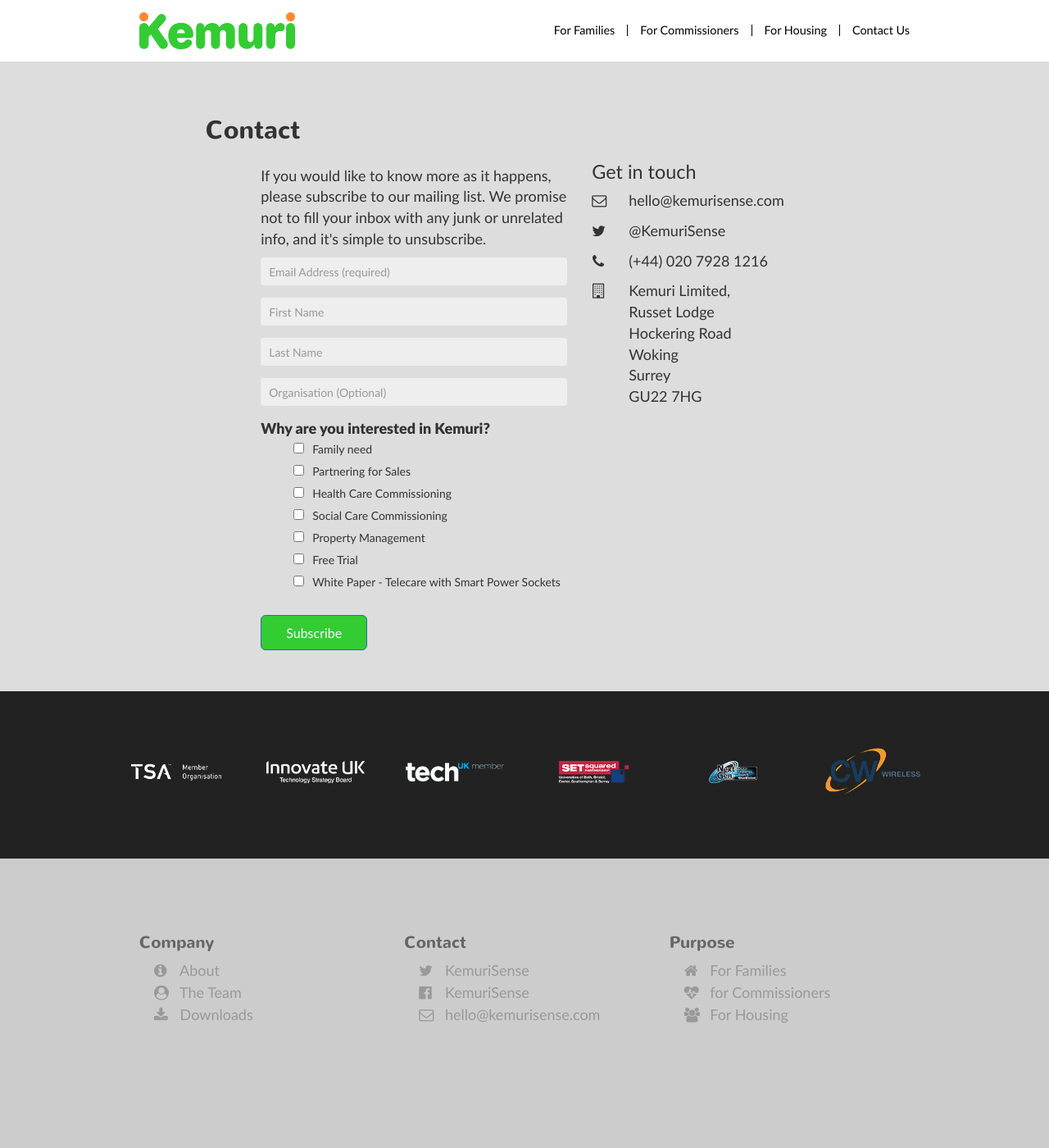
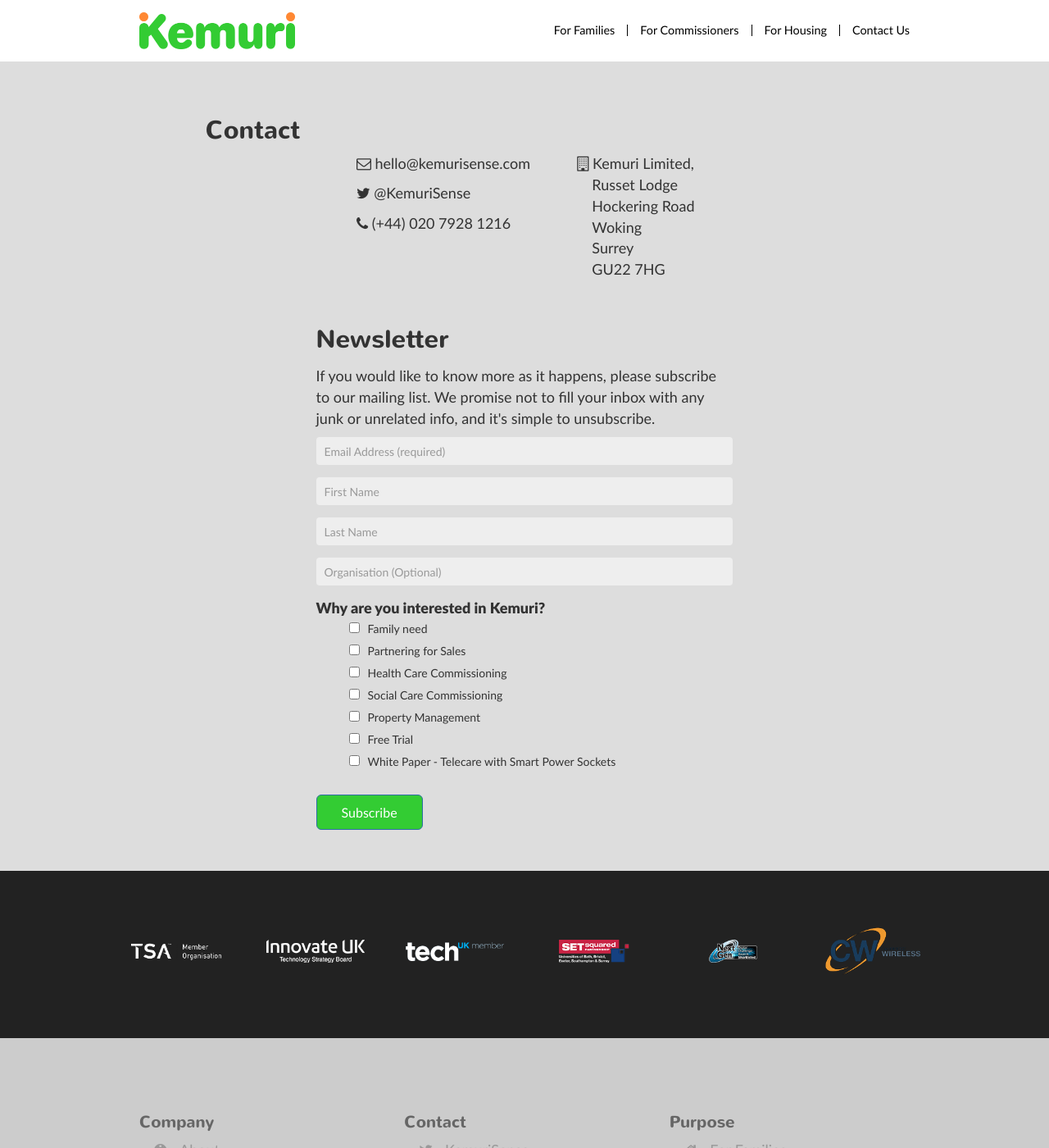
Before and after one commit to intelligentlilli/kemurisense.github.io, a Jekyll site: the page built from contact.html, in a window 1280 px wide and 1400 px high. Shown: the whole window at 82% size. Built offline with Jekyll 4.4.1, drawn with Linux system fonts in a browser that asks for light colours; nearby versions of some CDN libraries; library files that are not in the unit come from our copies; comment, search, counter and statistics services are not loaded.

Commit message:
Layout of contact page

```diff
--- a/contact.html
+++ b/contact.html
@@ -14,8 +14,36 @@
 
         <h2>Contact</h2>
 
+
         <div class="row">
-          <div class="col-md-6 col-md-push-1">
+          <div class="col-md-4 col-md-push-3 contact-info">
+
+            <p><span class="k-icon"></span> hello@kemurisense.com
+
+            <p><span class="k-icon"></span> @KemuriSense
+
+            <p><span class="k-icon"></span> (+44) 020 7928 1216
+
+          </div>
+          <div class="col-md-4 col-md-push-3  contact-info">
+            <p><span class="k-icon"></span>
+                Kemuri Limited,<br>
+                Russet Lodge<br>
+                Hockering Road<br>
+                Woking<br>
+                Surrey<br>
+                GU22 7HG<br><br></p>
+
+
+          </div>
+        </div>
+
+
+
+        <div class="row">
+          <div class="col-md-8 col-md-push-2">
+
+          <h2>Newsletter</h2>
 
             <!-- Begin MailChimp Signup Form -->
 
@@ -58,11 +86,10 @@
                   <div class="clear"><input type="submit" value="Subscribe" name="subscribe" id="mc-embedded-subscribe" class="btn btn-primary btn-lg"></div>
                 </div>
               </form>
-</div>
               <script type='text/javascript' src='//s3.amazonaws.com/downloads.mailchimp.com/js/mc-validate.js'></script>
             <script type='text/javascript'>
             (function($)
-  {window.fnames = [];
+              { window.fnames = [];
                 window.ftypes = [];
                 fnames[0] = 'EMAIL';
                 ftypes[0] = 'email';
@@ -79,37 +106,12 @@
                 var $mcj = jQuery.noConflict(true);
             </script>
             <!--End mc_embed_signup-->
+            </div>
 
-          </div>
-          <div class="col-md-4  col-md-push-1 contact-info">
-            <h4>Get in touch</h4>
-            <div class="row">
-              <div class="col-xs-2 text-right"><span class="k-icon"></span></div>
-              <div class="col-xs-2 text-right">
-                hello@kemurisense.com
-              </div>
-            </div>
-            <div class="row">
-              <div class="col-xs-2 text-right"><span class="k-icon"></span></div>
-              <div class="col-xs-10">
-                @KemuriSense
-              </div>
-            </div>
-            <div class="row">
-              <div class="col-xs-2 text-right"><span class="k-icon"></span></div>
-              <div class="col-xs-10">
-                (+44) 020 7928 1216
-              </div>
-            </div>
-            <div class="row">
-              <div class="col-xs-2 text-right"><span class="k-icon"></span></div>
-              <div class="col-xs-10">
-                Kemuri Limited,<br>Russet Lodge<br>Hockering Road<br>Woking<br>Surrey<br>GU22 7HG<br><br><br><br>
+
           </div>
         </div>
 
-          </div>
-        </div>
       </div>
 
     </div>
--- a/css/style.scss
+++ b/css/style.scss
@@ -110,6 +110,7 @@
 .navbar-default .navbar-nav>.active>a:focus,.navbar-default .navbar-nav>.active>a:hover{color:#ec008c;background-color:#662d91}
 
 .contact-info .row{margin-bottom:10px}
+.contact-info p {text-indent:-1em}
 .honeypot{display:none!important}
 
 
```
Lines whose indentation alone changed are shown as unchanged.
